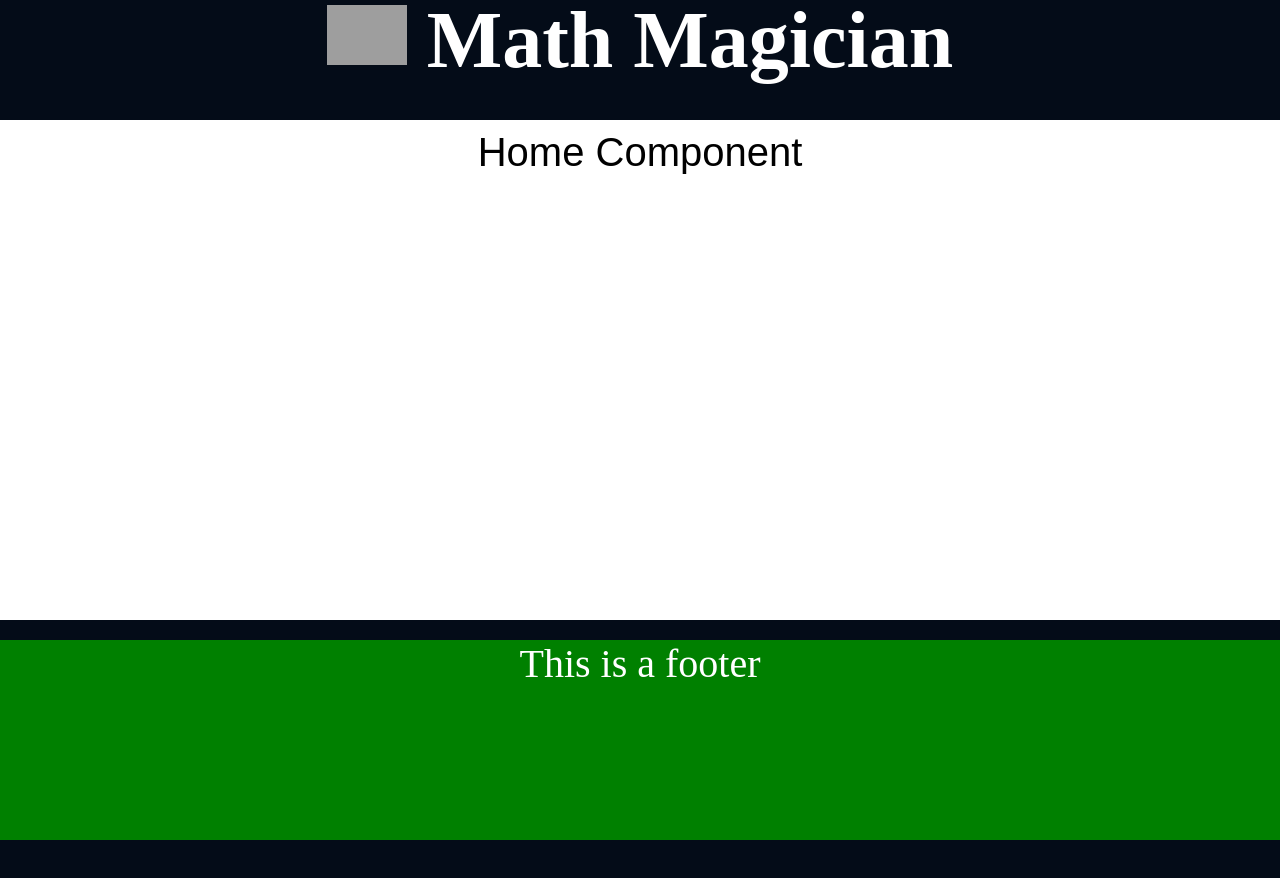
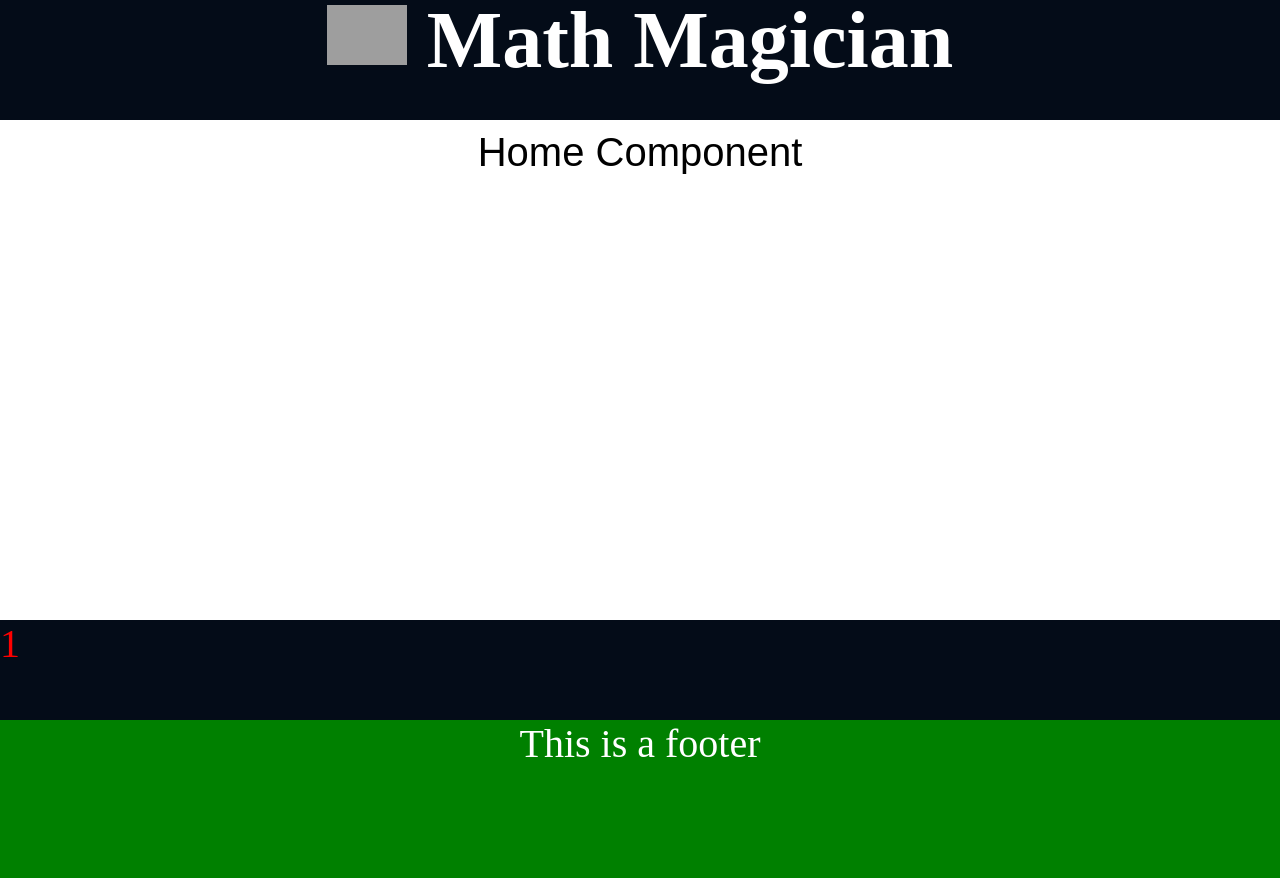
Before and after one commit to roniy68/math-magician, a React (Create React App) app: page / in a window 1280 px wide. Shown: the top 878 px of the page. Before the commit the page ends 840 px from the top, so only its background shows below. Built offline with nearby package versions, Linux system fonts and the light colour scheme; grey boxes are pictures that could not be loaded.

Commit message:
[Checkopint-1] A Bisect Checkpoint

```diff
--- a/src/App.js
+++ b/src/App.js
@@ -1,5 +1,5 @@
 import './App.css';
-import { Footer, Navbar } from './components';
+import { Footer, Navbar, Calculator } from './components';
 import { Home } from './containers';
 
 function App() {
@@ -7,6 +7,7 @@ function App() {
     <div className="App">
       <Navbar />
       <Home />
+      <Calculator />
       <Footer />
     </div>
   );
--- /dev/null
+++ b/src/components/Calculator/Calculator.css
@@ -0,0 +1,5 @@
+.calculator {
+  color: red;
+  height: 80px;
+  font-size: 40px;
+}
--- /dev/null
+++ b/src/components/Calculator/Calculator.jsx
@@ -0,0 +1,10 @@
+import React from 'react';
+import './Calculator.css';
+
+const Calculator = () => (
+  <div className="calculator">
+    <span>1</span>
+  </div>
+);
+
+export default Calculator;
--- a/src/components/index.js
+++ b/src/components/index.js
@@ -1,2 +1,3 @@
 export { default as Navbar } from './Navbar/Navbar';
 export { default as Footer } from './Footer/Footer';
+export { default as Calculator } from './Calculator/Calculator';
```
Also changed, not shown: readme-assets/pull_request_team.md (+1 -3 lines).
